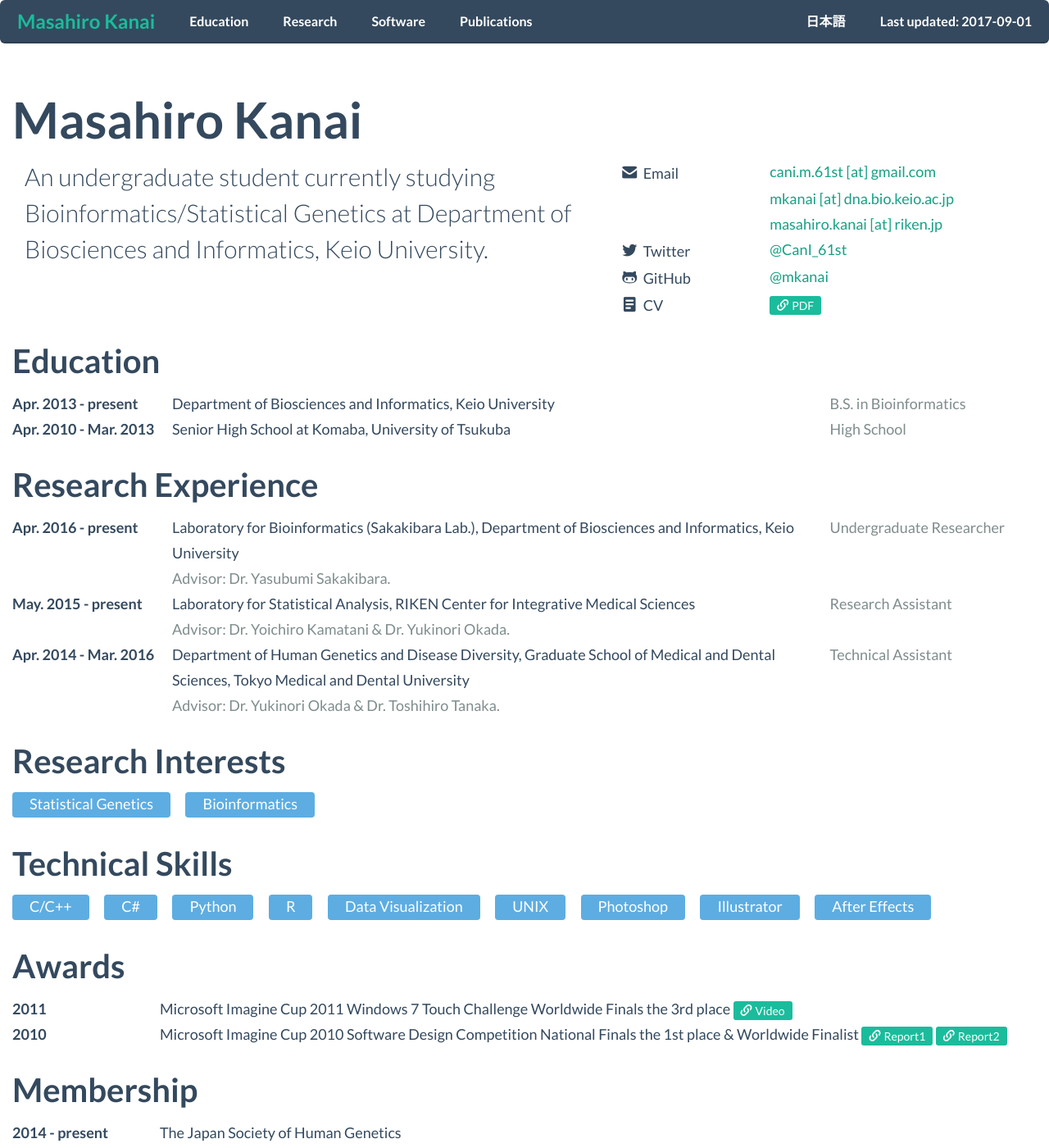
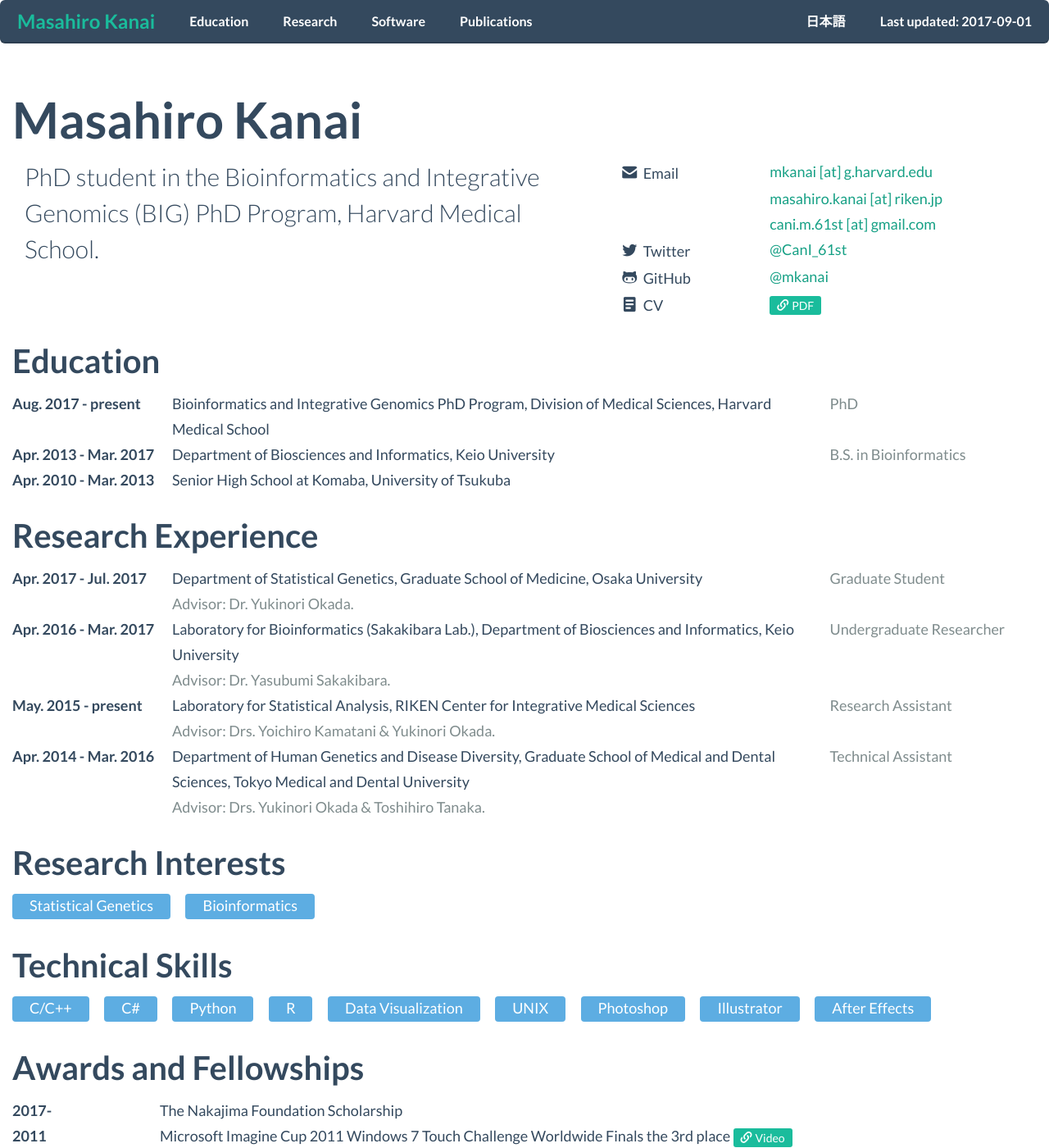
Before and after one commit to xtmgah/mkanai.github.io, a Jekyll site: the page built from index.html, in a window 1280 px wide and 1400 px high. Shown: the whole window at 82% size. Built offline with Jekyll 4.4.1, drawn with Linux system fonts in a browser that asks for light colours; Markdown is read by kramdown in place of the engine named in the settings; some of the changed text lies outside the part shown.

Commit message:
update - Harvard; added Sudo et al.

```diff
--- a/_config.yml
+++ b/_config.yml
@@ -10,12 +10,12 @@ author:
     en: Masahiro Kanai
     ja: 金井 仁弘 (Masahiro Kanai)
   description:
-    en: An undergraduate student currently studying Bioinformatics/Statistical Genetics at Department of Biosciences and Informatics, Keio University.
-    ja: 慶應義塾大学 理工学部 生命情報学科 4年
+    en: PhD student in the Bioinformatics and Integrative Genomics (BIG) PhD Program, Harvard Medical School.
+    ja: PhD student in the Bioinformatics and Integrative Genomics (BIG) PhD Program, Harvard Medical School.
   emails:
+   - mkanai [at] g.harvard.edu
+   - masahiro.kanai [at] riken.jp
    - cani.m.61st [at] gmail.com
-   - mkanai [at] dna.bio.keio.ac.jp
-   - masahiro.kanai [at] riken.jp
   twitter: CanI_61st
   github: mkanai
 
--- a/_data/awards.yml
+++ b/_data/awards.yml
@@ -1,4 +1,6 @@
 en:
+  - name: The Nakajima Foundation Scholarship
+    date: 2017-
   - name: Microsoft Imagine Cup 2011 Windows 7 Touch Challenge Worldwide Finals the 3rd place
     date: 2011
     links:
@@ -12,6 +14,8 @@ en:
       - title: Report2
         url: http://www.microsoft.com/ja-jp/mic/english/report/100704imagine_Cup_2010.aspx
 ja:
+  - name: 中島記念国際交流財団 日本人海外留学奨学生
+    date: 2017-
   - name: Microsoft Imagine Cup 2011 Windows 7 Touch Challenge 世界第3位
     date: 2011
     links:
--- a/_data/education.yml
+++ b/_data/education.yml
@@ -1,19 +1,26 @@
 en:
+  - name: Bioinformatics and Integrative Genomics PhD Program, Division of Medical Sciences, Harvard Medical School
+    degree: PhD
+    period: Aug. 2017 - present
+    location: Boston, USA
   - name: Department of Biosciences and Informatics, Keio University
     degree: B.S. in Bioinformatics
-    period: Apr. 2013 - present
+    period: Apr. 2013 - Mar. 2017
     location: Yokohama, Japan
   - name: Senior High School at Komaba, University of Tsukuba
-    degree: High School
+    degree:
     period: Apr. 2010 - Mar. 2013
     location: Tokyo, Japan
 ja:
+  - name: Bioinformatics and Integrative Genomics PhD Program, Division of Medical Sciences, Harvard Medical School
+    degree: PhD
+    period: 2017/08 - present
   - name: 慶應義塾大学 理工学部 生命情報学科
     degree: B.S. in Bioinformatics
-    period: 2013/04 - 現在
+    period: 2013/04 - 2017/03
   - name: 筑波大学附属駒場高等学校
-    degree: High School
+    degree:
     period: 2010/04 - 2013/03
   - name: 筑波大学附属駒場中学校
-    degree: Junior High School
+    degree:
     period: 2007/04 - 2010/03
--- a/_data/research.yml
+++ b/_data/research.yml
@@ -1,20 +1,28 @@
 en:
+  - name: Department of Statistical Genetics, Graduate School of Medicine, Osaka University
+    position: Graduate Student
+    period: Apr. 2017 - Jul. 2017
+    advisor: Dr. Yukinori Okada
   - name: Laboratory for Bioinformatics (Sakakibara Lab.), Department of Biosciences and Informatics, Keio University
     position: Undergraduate Researcher
-    period: Apr. 2016 - present
+    period: Apr. 2016 - Mar. 2017
     advisor: Dr. Yasubumi Sakakibara
   - name: Laboratory for Statistical Analysis, RIKEN Center for Integrative Medical Sciences
     position: Research Assistant
     period: May. 2015 - present
-    advisor: Dr. Yoichiro Kamatani & Dr. Yukinori Okada
+    advisor: Drs. Yoichiro Kamatani & Yukinori Okada
   - name: Department of Human Genetics and Disease Diversity, Graduate School of Medical and Dental Sciences, Tokyo Medical and Dental University
     position: Technical Assistant
     period: Apr. 2014 - Mar. 2016
-    advisor: Dr. Yukinori Okada & Dr. Toshihiro Tanaka
+    advisor: Drs. Yukinori Okada & Toshihiro Tanaka
 ja:
+  - name: 大阪大学大学院 医学系研究科 遺伝統計学
+    position: 大学院生（修士）
+    period: 2017/04 - 2017/07
+    advisor: 岡田 随象 先生
   - name: 慶應義塾大学 理工学部 生命情報学科 バイオインフォマティクス研究室 (榊原研究室)
     position: 学部生
-    period: 2016/04 - 現在
+    period: 2016/04 - 2017/03
     advisor: 榊原 康文 先生
   - name: 理化学研究所 統合生命医科学研究センター 統計解析研究チーム
     position: 研究補助員
--- a/_layouts/top.html
+++ b/_layouts/top.html
@@ -106,7 +106,7 @@ layout: default
 
     {% if site.data.awards[page.lang] %}
     <div id="awards">
-      <h2>Awards</h2>
+      <h2>Awards and Fellowships</h2>
       <dl class="dl-horizontal">
         {% for award in site.data.awards[page.lang] %}
         <dt>{{ award.date }}</dt>
```
Also changed, not shown: _bibliography/publications.bib (+14 -0 lines), 2 other files.
